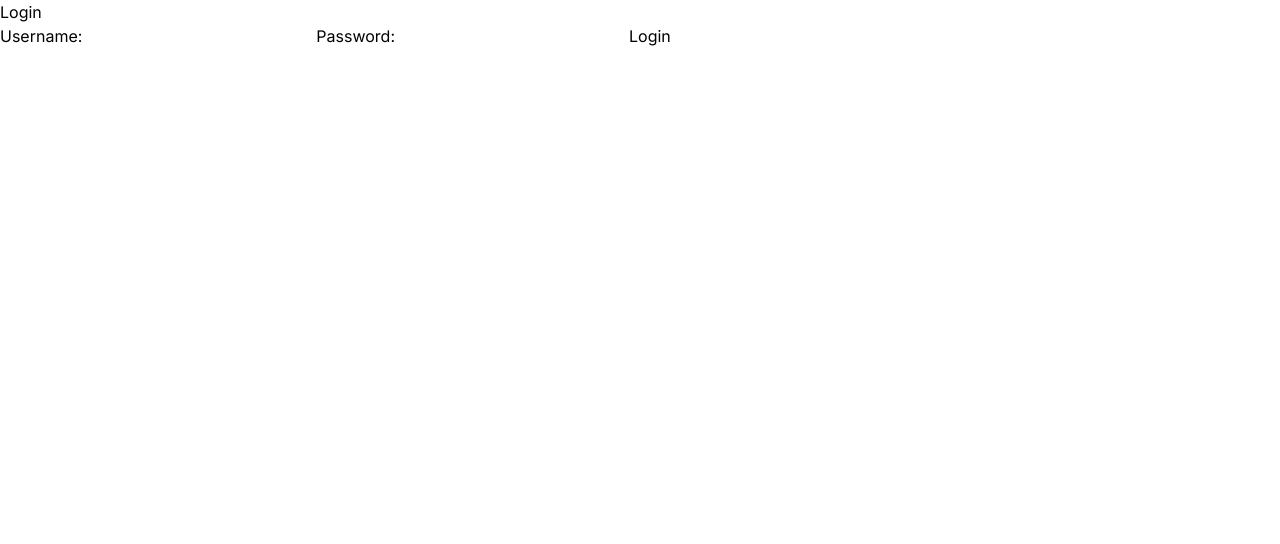
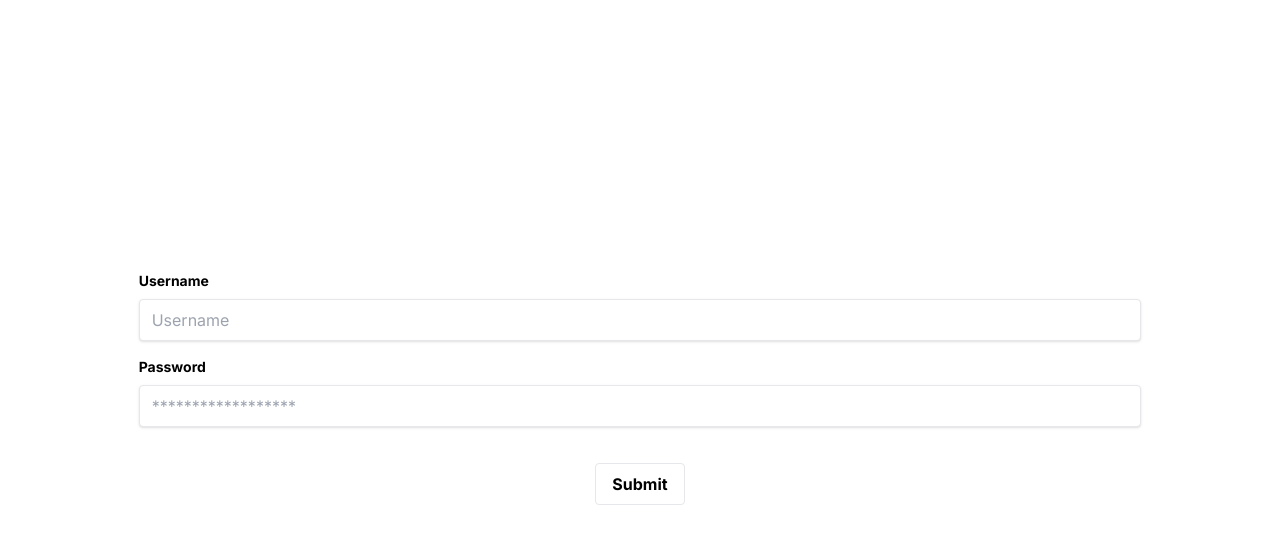
Before and after one commit to nitinaisr/task-manager, a Next.js app: page /login in a window 1280 px wide. Shown: the top 544 px of the page. Built offline with nearby package versions, Linux system fonts and the light colour scheme.

Commit message:
update style in login page

```diff
--- a/src/app/login/page.tsx
+++ b/src/app/login/page.tsx
@@ -1,17 +1,15 @@
-'use client';
+"use client";
 import { useState, useEffect } from "react";
-import { useRouter } from 'next/navigation';
-import {users} from '@/app/login/user';
+import { useRouter } from "next/navigation";
+import { users } from "@/app/login/user";
 
 const Login = () => {
-
-const user:any = users;
+  const user: any = users;
   const router = useRouter();
   const [username, setUsername] = useState("");
   const [password, setPassword] = useState("");
 
   useEffect(() => {
-    // Retrieve the recent username from localStorage
     const recentUsername = localStorage.getItem("recentUsername");
     if (recentUsername) {
       setUsername(recentUsername);
@@ -21,55 +19,71 @@ const user:any = users;
   const handleSubmit = (e: { preventDefault: () => void }) => {
     e.preventDefault();
 
+    const currentTime = new Date().getTime().toString();
 
-    const currentTime = new Date().getTime().toString();
-    // Save the entered username to localStorage
+    let foundUser = user.filter(
+      (user: any) => user.username === username && user.password === password
+    );
+    if (foundUser != null && foundUser.length > 0) {
+      localStorage.setItem("recentUsername", username);
+      localStorage.setItem("lastLoginTime", currentTime);
 
-
-   let foundUser = user.filter((user:any)=>user.username === username && user.password === password);
-    if(foundUser !=null && foundUser.length > 0){
-        localStorage.setItem("recentUsername", username);
-        localStorage.setItem('lastLoginTime', currentTime);
-
-        router.push('/main');
-    }else{
-
-        setPassword('');
-        alert('Invalid username or password');
+      router.push("/main");
+    } else {
+      setPassword("");
+      alert("Invalid username or password");
     }
-
-
   };
 
   return (
-    <div className="container justify-self-center">
-      <h2>Login</h2>
+    <div className="h-screen flex flex-col justify-center items-center">
+      <div className="bg-white px-8 pt-6 pb-8 mb-4 w-10/12 ">
         <form onSubmit={handleSubmit}>
-        <label htmlFor="username">Username:</label>
+          <div className="mb-4">
+            <label
+              className="block text-grey-darker text-sm font-bold mb-2"
+              htmlFor="username"
+            >
+              Username
+            </label>
             <input
-        style={{color:'black'}}
+              className="shadow appearance-none border rounded w-full py-2 px-3 text-grey-darker"
+              id="username"
               type="text"
-          id="username"
+              placeholder="Username"
               name="username"
               value={username}
               onChange={(e) => setUsername(e.target.value)}
               autoComplete="username"
               required
             />
-
-        <label htmlFor="password">Password:</label>
+          </div>
+          <div className="mb-6">
+            <label
+              className="block text-grey-darker text-sm font-bold mb-2"
+              htmlFor="password"
+            >
+              Password
+            </label>
             <input
-                style={{color:'black'}}
+              className="shadow appearance-none border border-red rounded w-full py-2 px-3 text-grey-darker mb-3"
+              id="password"
               type="password"
-          id="password"
+              placeholder="******************"
               name="password"
               value={password}
               onChange={(e) => setPassword(e.target.value)}
               required
             />
-
-        <input type="submit" value="Login" />
+          </div>
+          <div className="flex items-center justify-center">
+            <input
+              type="submit"
+              className="bg-lavender border cursor-pointer hover:bg-blue-dark text-black font-bold py-2 px-4 rounded"
+            />
+          </div>
         </form>
+      </div>
     </div>
   );
 };
```
Lines whose indentation alone changed are shown as unchanged.
